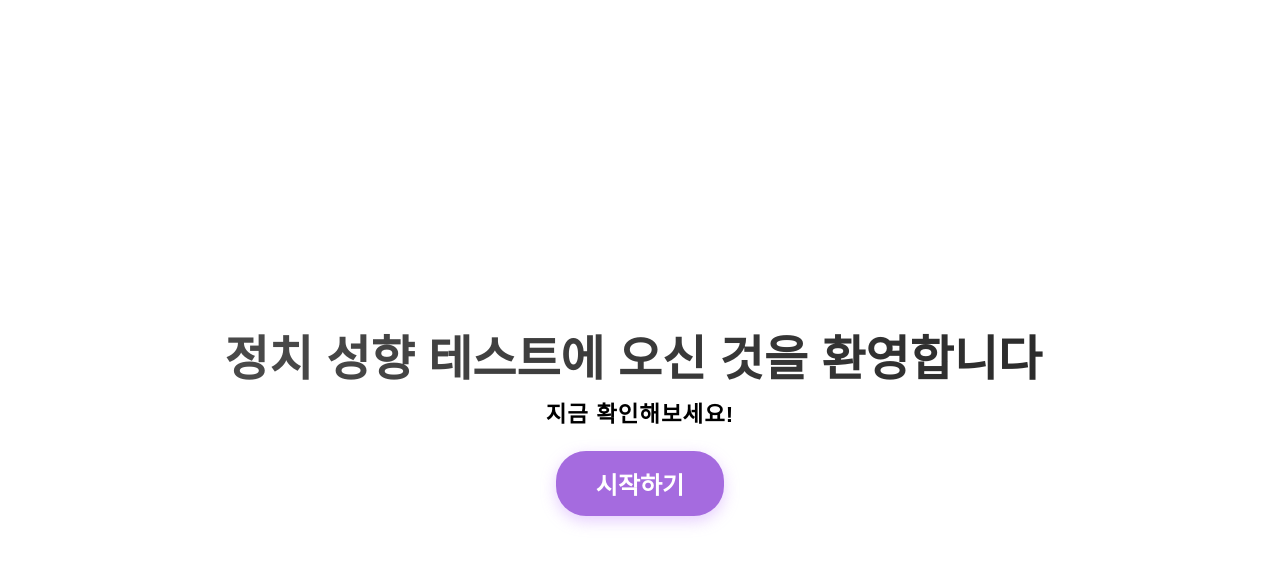
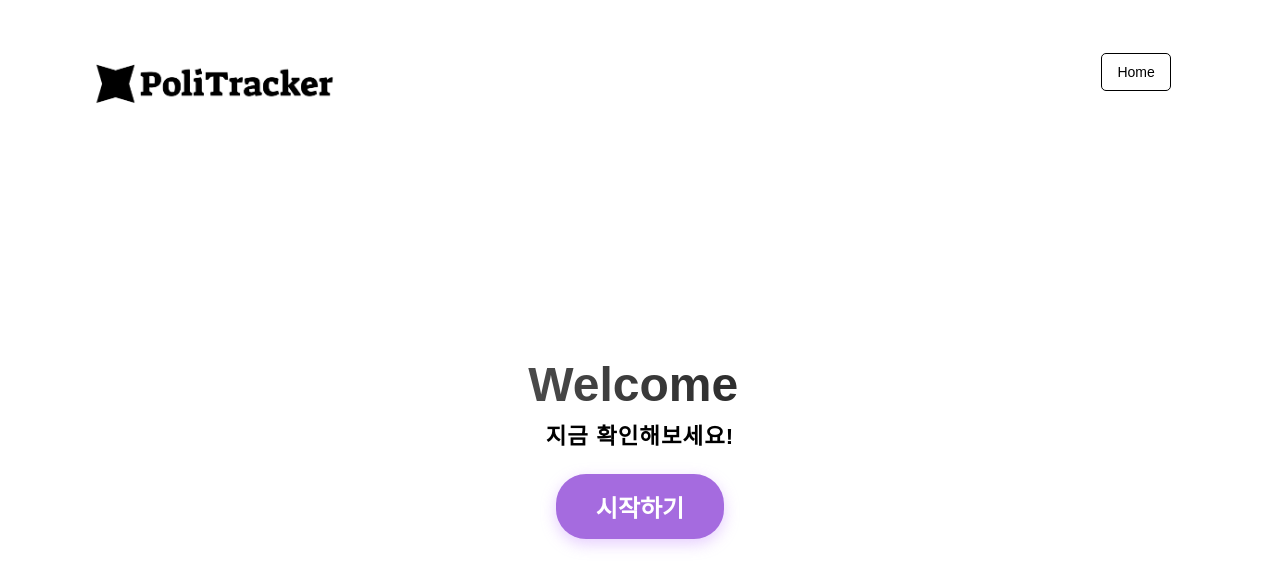
Before and after one commit to Co-Deep-Project/Frontend, a React (Create React App) app in the folder co-deep-frontend(Final)/: page /mbti in a window 1280 px wide. Shown: the top 588 px of the page. Built offline with nearby package versions, Linux system fonts and the light colour scheme.

Commit message:
Result before saving 해결중

```diff
--- a/co-deep-frontend(Final)/src/mbti/QuestionScreen.js
+++ b/co-deep-frontend(Final)/src/mbti/QuestionScreen.js
@@ -174,19 +174,22 @@ const QuestionScreen = ({ onComplete }) => {
       setSelectedAnswer(index);
   };
 
-  const handleComplete = () => {
-      console.log("Results before saving:", scores);
+  useEffect(() => {
+    if (currentQuestion >= totalQuestions) {
+      console.log("Result before saving:", scores);
       localStorage.setItem('results', JSON.stringify(scores));
-      onComplete();
-  };
+      onComplete && onComplete(); // onComplete이 함수로 정의되어 있을 때만 호출
+    }
+  }, [currentQuestion, scores]); // scores와 currentQuestion 변경을 감지
+
   const handleGoToResults = () => {
     navigate('/result'); // 결과 페이지로 이동
 };
 
 return (
   <div className="header">
-      <div className="logo-container">
-          <img src={logo} alt="PoliTracker Logo" className="poliLogo" />
+ <div className="logo-container">
+          <img src={logo} alt="PoliTracker Logo" onClick = {handleHomeClick} className="poliLogo" />
       </div>
       <div className="menu">
           <button onClick={handleHomeClick}>Home</button>
@@ -194,7 +197,7 @@ return (
       <div className="question-box">
           {currentQuestion >= totalQuestions ? (
               <div className="complete-message">
-                  테스트가 끝났습니다다
+                  테스트가 끝났습니다
                   <button onClick={handleGoToResults}>결과 보러가기</button>
               </div>
           ) : (
--- a/co-deep-frontend(Final)/src/mbti/StartScreen.js
+++ b/co-deep-frontend(Final)/src/mbti/StartScreen.js
@@ -4,6 +4,7 @@ import { motion } from "framer-motion";
 import styles from "./StartScreen.module.css";
 import { Typewriter } from "react-simple-typewriter";
 import { useNavigate } from "react-router-dom";
+import logo from '../assets/polilogo.png';
 
 const StartScreen = () => {
   const navigate = useNavigate(); // 컴포넌트 내부에서 useNavigate 호출
@@ -12,7 +13,18 @@ const StartScreen = () => {
     navigate('/question'); // '/question' 경로로 이동 처리
   }
 
+  const handleHomeClick = () => {
+    navigate('/'); // 'Home' 버튼을 누를 때 루트로 이동 처리, 가정: 추가된 기능
+  }
+
   return (
+    <div className="header">
+      <div className="logo-container">
+          <img src={logo} alt="PoliTracker Logo" onClick = {handleHomeClick} className="poliLogo" />
+      </div>
+      <div className="menu">
+          <button onClick={handleHomeClick}>Home</button>
+      </div>
       <div className="start-screen">
         <div className="content">
           <motion.div
@@ -41,6 +53,7 @@ const StartScreen = () => {
           </button>
         </div>
       </div>
+    </div>
   );
 };
 
```
Lines whose indentation alone changed are shown as unchanged.
